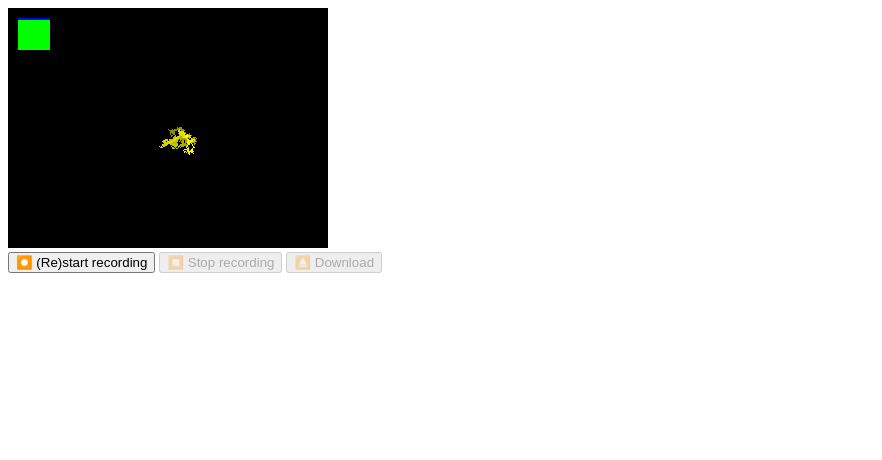
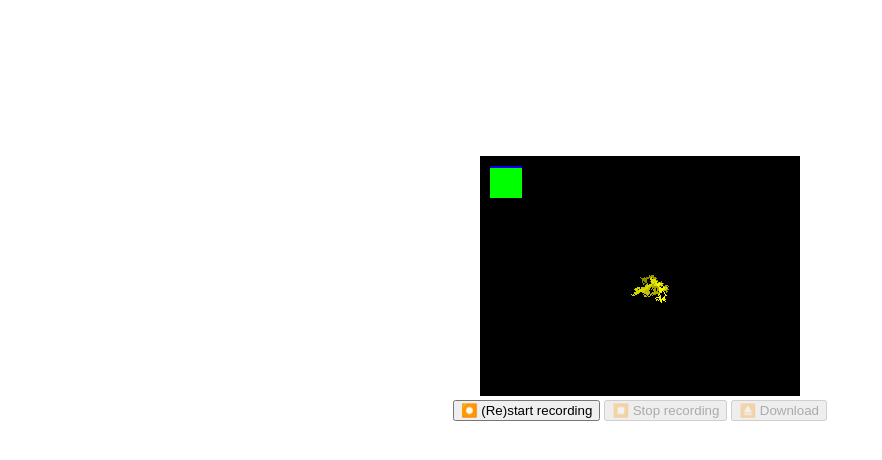
Before and after one commit to tiwo/html_playground, a plain HTML site: page canvasrecorder/index.html in a window 1280 px wide. Shown: the whole page, without its empty margins (0-882 px from the left). Drawn offline with Linux system fonts and the light colour scheme.

Commit message:
CSS: center canvas on page

```diff
--- a/canvasrecorder/index.html
+++ b/canvasrecorder/index.html
@@ -4,12 +4,27 @@
 <head>
     <meta charset=utf8>
     <title>video test</title>
-    <link rel=stylesheet href="index.css">
+
     <script src="index.js" defer></script>
+    <style>
+        body {
+            min-height: 70vh;
+            display: flex;
+            align-items: center;
+            justify-content: center;
+        }
+
+        #container {
+            display: flex;
+            flex-direction: column;
+            align-items: center;
+        }
+    </style>
 </head>
 
 <body>
 
+    <div id="container">
         <div>
             <canvas width=320 height=240 id="vga"></canvas>
         </div>
@@ -20,6 +35,8 @@
             <button id="downloadButton">⏏️ Download</button>
         </div>
 
+    </div>
+
 
 </body>
 
```
Lines whose indentation alone changed are shown as unchanged.
